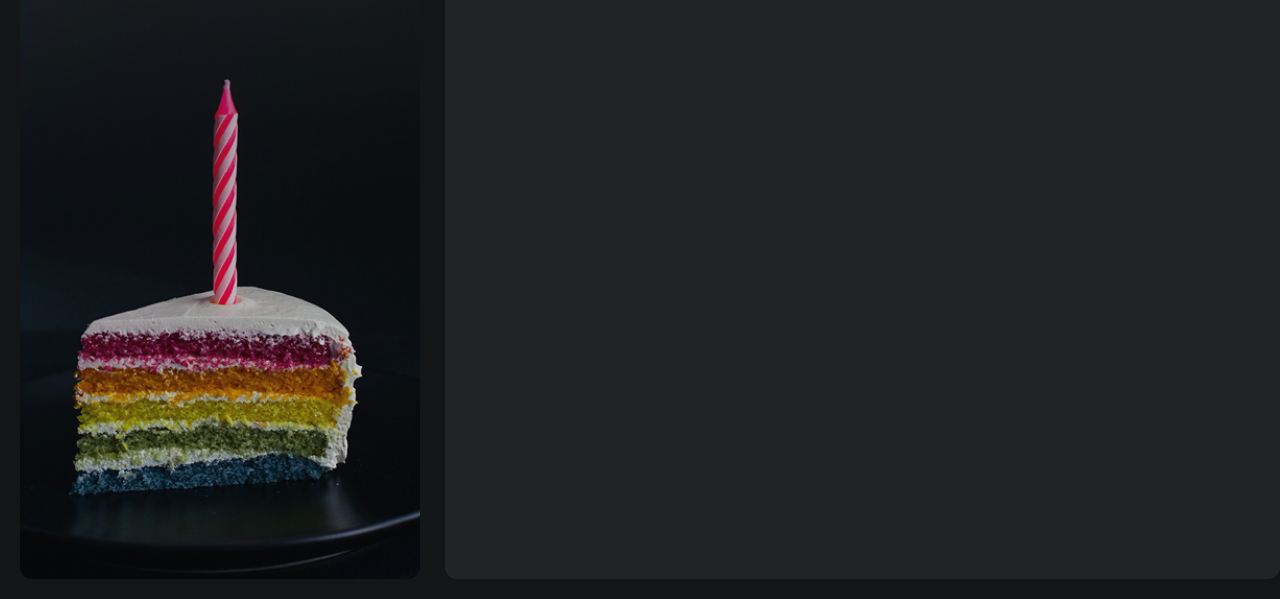
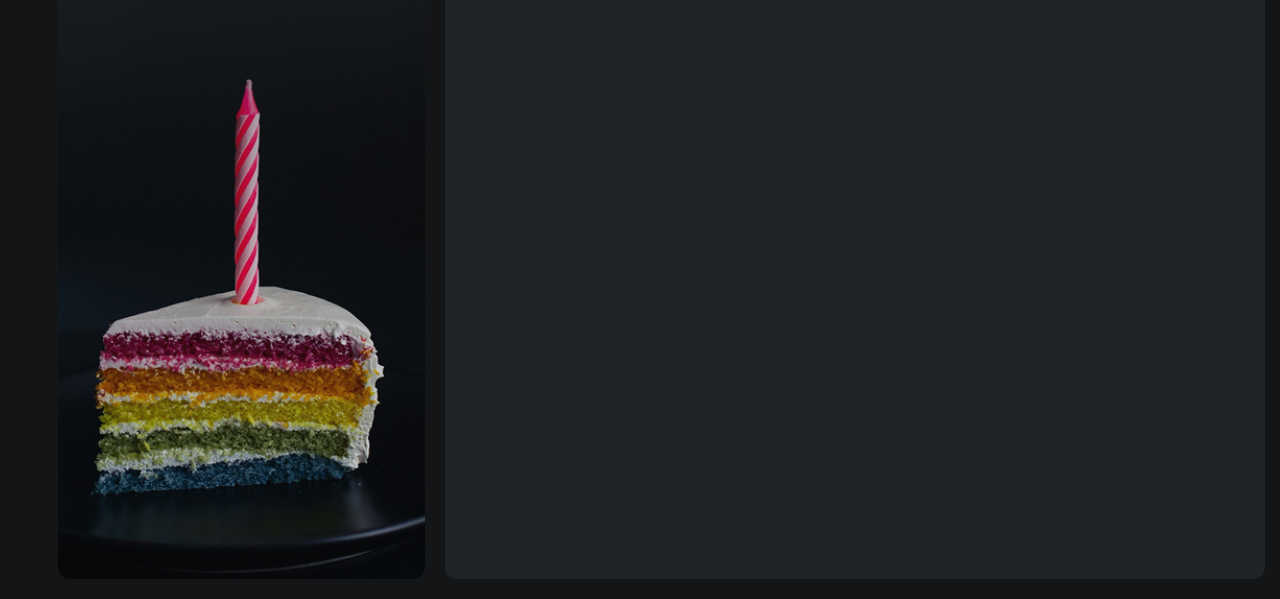
Before and after one commit to EduMiglioranza/Desafio_Pratico_Form_Convite, a plain HTML site: page index.HTML in a window 1280 px wide. Shown: the part 201-800 px from the top of the page. Drawn offline with nearby package versions, Linux system fonts and the light colour scheme.

Commit message:
setting main style

```diff
--- a/style/layout.css
+++ b/style/layout.css
@@ -1,7 +1,7 @@
 #app{
     display: grid;
     grid-template-columns: 32.7% 67.3%;
-    gap: 20px;
+    gap: 1.25rem;
     height: 100vh;
     padding: 1.25rem;
 
@@ -12,6 +12,7 @@ aside{
     background: url(../assets/Background.png) no-repeat center/cover;
     max-width: 25rem;
     border-radius: .75rem;
+    margin-left: auto;
 
     & header{
         margin: 2rem;
@@ -31,4 +32,6 @@ main{
     background: var(--color-page) no-repeat center;
     border-radius: .75rem;
 
+    max-width: 51.25rem;
+    padding: 5rem 8.125rem;
 }
```
